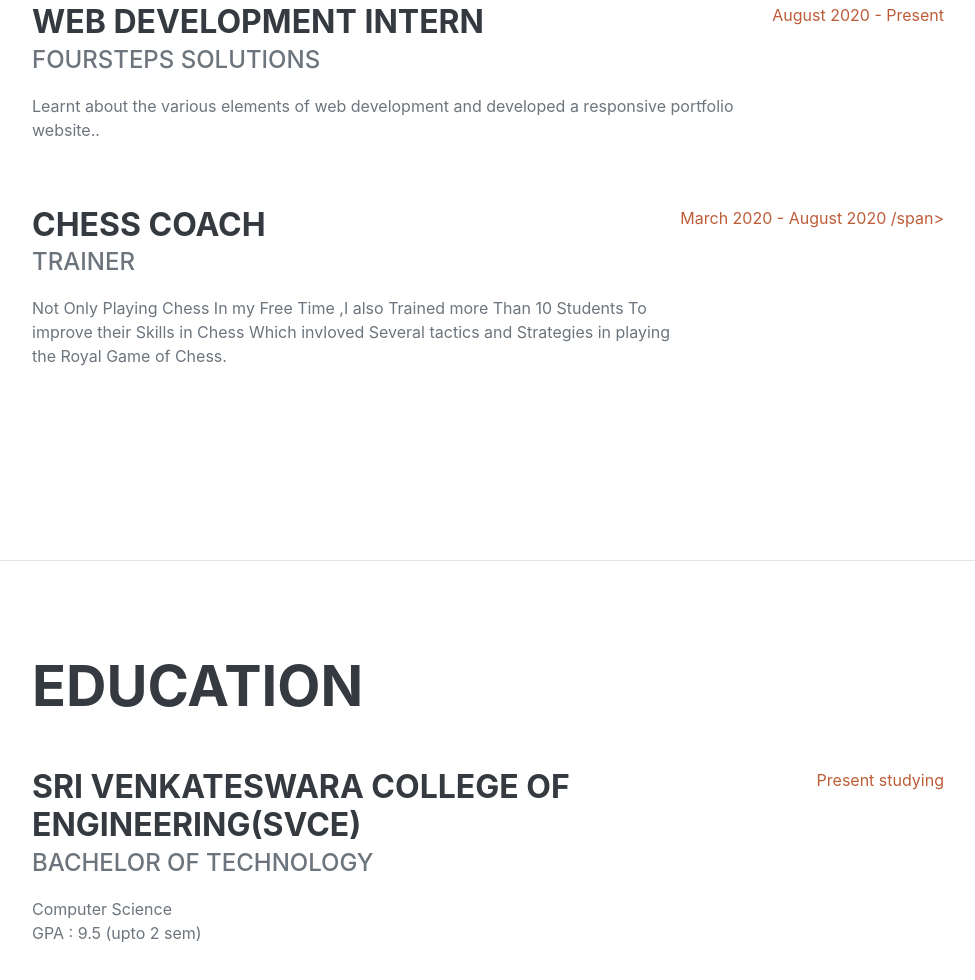
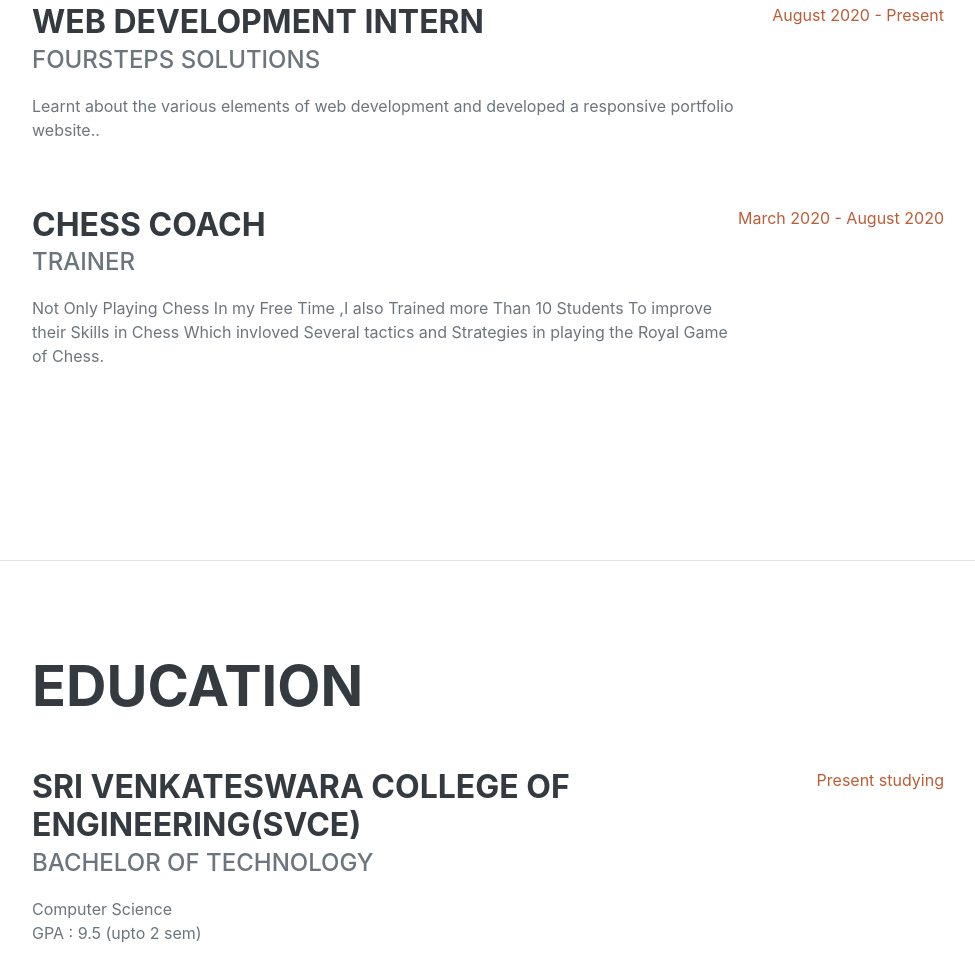
Before and after one commit to GundaSudarrshan/MyWebsite, a plain HTML site: page index.html in a window 1280 px wide. Shown: the part 1041-2021 px from the top of the page, without its empty margins (288-1263 px from the left). Drawn offline with nearby package versions, Linux system fonts and the light colour scheme; a web font is replaced by a local one.

Commit message:
Update index.html

```diff
--- a/index.html
+++ b/index.html
@@ -75,7 +75,7 @@
                             <div class="subheading mb-3">Trainer</div>
                             <p>Not Only Playing Chess In my Free Time ,I also Trained more Than 10 Students To improve their Skills in Chess Which invloved Several tactics and Strategies in playing the Royal Game of Chess.</p>
                         </div>
-                        <div class="flex-shrink-0"><span class="text-primary">March  2020 - August 2020 /span></div>
+                        <div class="flex-shrink-0"><span class="text-primary">March  2020 - August 2020 </span></div>
                     </div>
 
 
```
